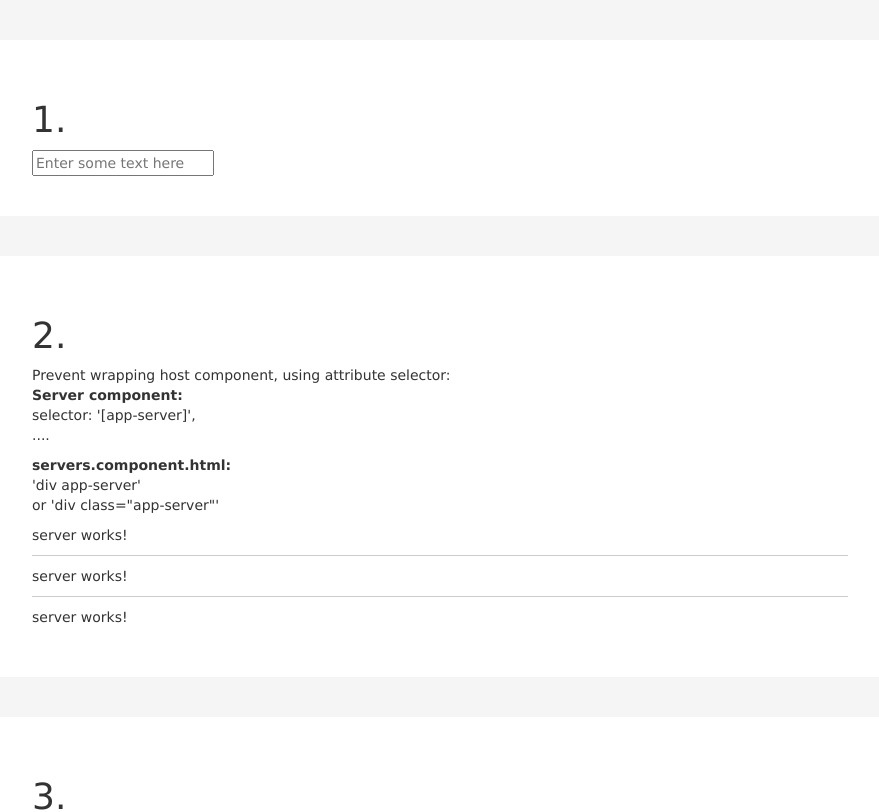
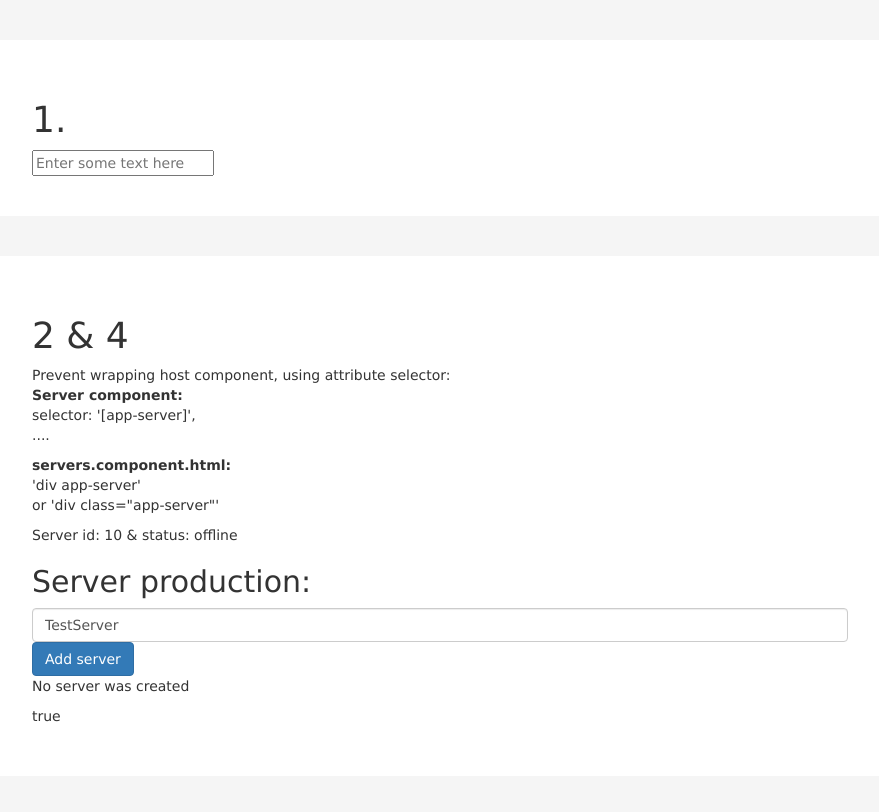
Before and after one commit to alastairbird/Angular-Test, an Angular app: page / in a window 1280 px wide. Shown: the top 812 px of the page, without its empty margins (200-1079 px from the left). Built offline with nearby package versions, Linux system fonts and the light colour scheme.

Commit message:
Section 32

```diff
--- a/src/app/app.component.html
+++ b/src/app/app.component.html
@@ -9,13 +9,13 @@
 </div>
 
 <div class="module">
-  <h1>2.</h1>
+  <h1>2 & 4</h1>
   <app-servers></app-servers>
 </div>
 
 
 <div class="module">
-  <h1>3.</h1>
+  <h1>Practical 2</h1>
   <app-success></app-success>
   <app-warning></app-warning>
 </div>
--- a/src/app/app.module.ts
+++ b/src/app/app.module.ts
@@ -1,6 +1,6 @@
 import { BrowserModule } from '@angular/platform-browser';
 import { NgModule } from '@angular/core';
-import { FormsModule } from '@angular/forms';
+import { FormsModule, NgModel } from '@angular/forms';
 import { HttpModule } from '@angular/http';
 
 import { AppComponent } from './app.component';
--- a/src/app/server/server.component.html
+++ b/src/app/server/server.component.html
@@ -1,3 +1,3 @@
 <p>
-  server works!
+  Server id: {{serverID}} & status: {{getServerStatus()}}
 </p>
--- a/src/app/server/server.component.ts
+++ b/src/app/server/server.component.ts
@@ -7,7 +7,14 @@ import { Component, OnInit } from '@angular/core';
 })
 export class ServerComponent implements OnInit {
 
+	serverStatus: string = 'offline';
+	serverID: number = 10;
+
   constructor() { }
+
+  getServerStatus() {
+  	return this.serverStatus;
+  }
 
   ngOnInit() {
   }
--- a/src/app/servers/servers.component.html
+++ b/src/app/servers/servers.component.html
@@ -11,5 +11,24 @@ Prevent wrapping host component, using attribute selector:<br>
 </p>
 
 <div app-server class="server"></div>
-<div app-server class="server"></div>
-<div app-server class="server"></div>
+
+<h2>Server production: </h2>
+<!--
+<input
+	type="text"
+	class="form-control"
+	(input)="onUpdateServerName($event)"> -->
+
+<input
+	type="text"
+	class="form-control"
+	[(ngModel)]="serverName">
+
+<button
+	class="btn btn-primary"
+	[disabled]="!allowNewServer"
+	(click)="onCreateServer()"
+	>Add server</button>
+
+<p>{{serverCreationStatus}}</p>
+<p [innerText]="allowNewServer"></p>
--- a/src/app/servers/servers.component.ts
+++ b/src/app/servers/servers.component.ts
@@ -1,4 +1,5 @@
 import { Component, OnInit } from '@angular/core';
+import { NgModel } from '@angular/forms';
 
 @Component({
   selector: 'app-servers',
@@ -7,9 +8,26 @@ import { Component, OnInit } from '@angular/core';
 })
 export class ServersComponent implements OnInit {
 
-  constructor() { }
+	allowNewServer: boolean = false;
+	serverCreationStatus: string = 'No server was created';
+	serverName:string = 'TestServer';
+
+  constructor() {
+
+  	setTimeout(() => {
+  		this.allowNewServer = true;
+  	}, 200);
+  }
 
   ngOnInit() {
   }
 
+  onCreateServer() {
+  	this.serverCreationStatus = 'Server was created, named: ' + this.serverName;
+  }
+
+  onUpdateServerName(event: any) {
+  	this.serverName = (<HTMLInputElement>event.target).value;
+  }
+
 }
```
